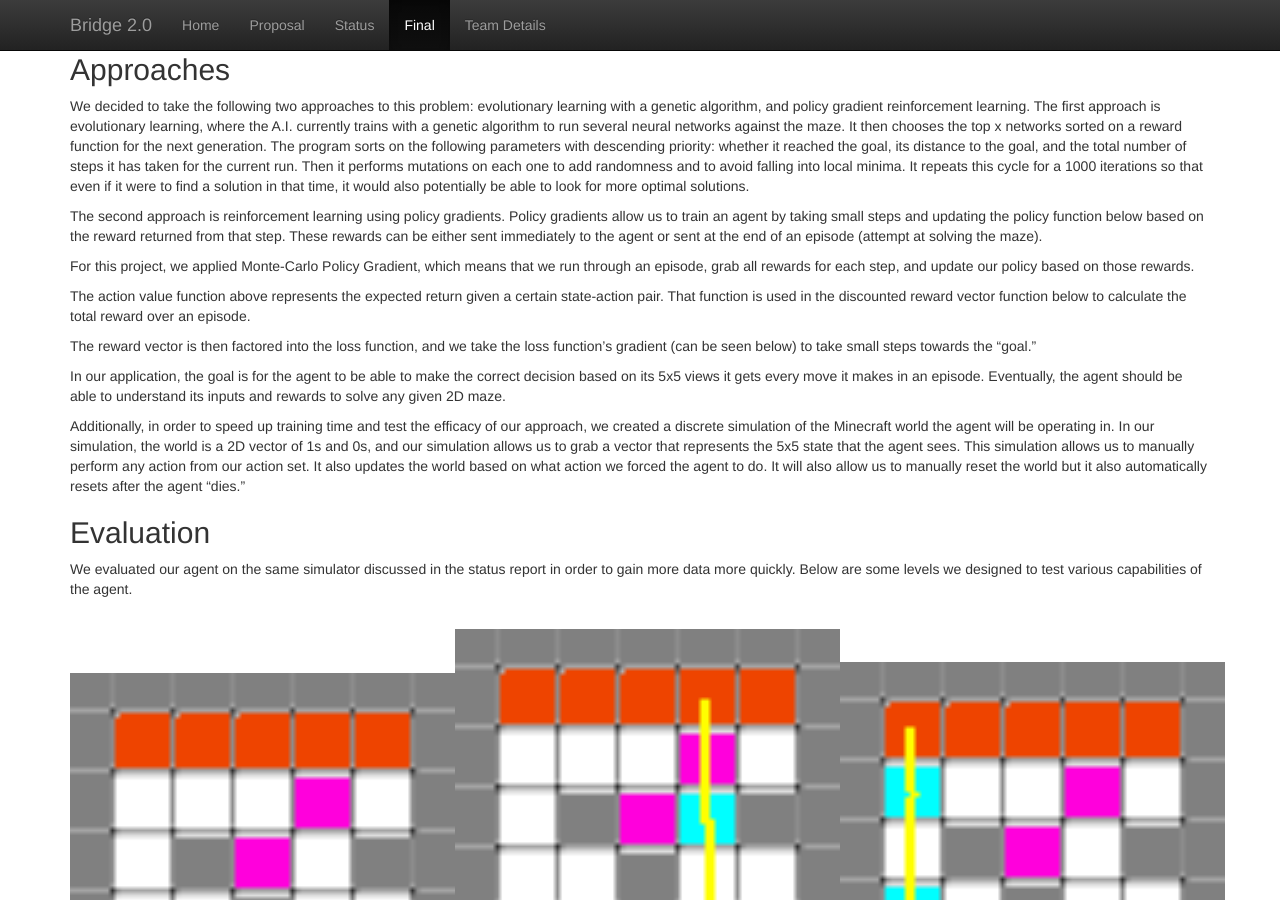
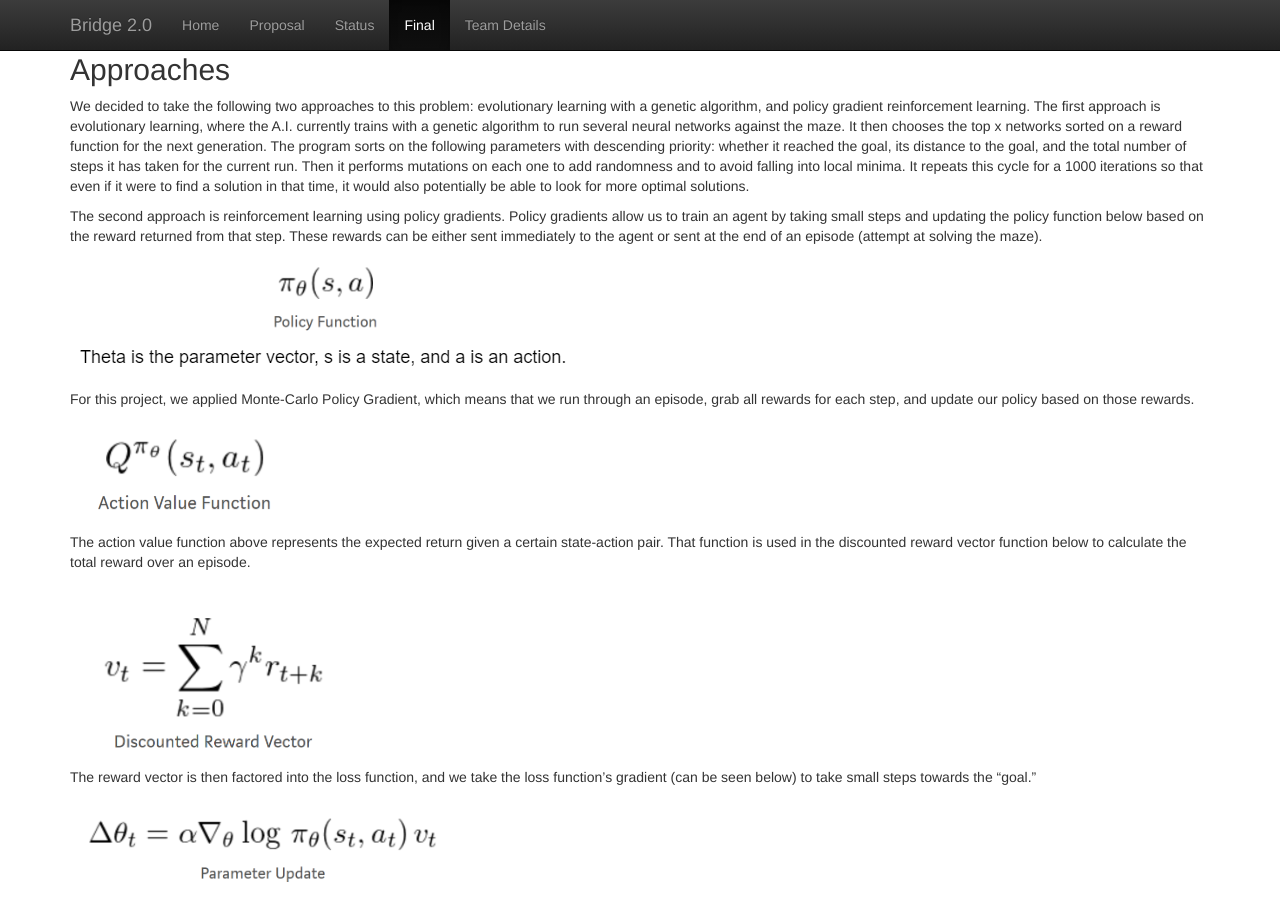
Before and after one commit to dwunderly/000000-Half-a-Dozen-Eggs, a Jekyll site: the page built from docs/final.md, in a window 1280 px wide and 900 px high, scrolled down 1205 px. Built offline with Jekyll 4.4.1, drawn with Linux system fonts in a browser that asks for light colours.

Commit message:
added images

```diff
--- a/docs/final.md
+++ b/docs/final.md
@@ -23,12 +23,19 @@ The first approach is evolutionary learning, where the A.I. currently trains wit
 
 The second approach is reinforcement learning using policy gradients. Policy gradients allow us to train an agent by taking small steps and updating the policy function below based on the reward returned from that step. These rewards can be either sent immediately to the agent or sent at the end of an episode (attempt at solving the maze).
 
+<img src="Untitled.png">
 
 For this project, we applied Monte-Carlo Policy Gradient, which means that we run through an episode, grab all rewards for each step, and update our policy based on those rewards.
 
+<img src="Untitled1.png">
+
 The action value function above represents the expected return given a certain state-action pair. That function is used in the discounted reward vector function below to calculate the total reward over an episode.
 
+<img src="Untitled2.png">
+
 The reward vector is then factored into the loss function, and we take the loss function’s gradient (can be seen below) to take small steps towards the “goal.”
+
+<img src="Untitled3.png">
 
 In our application, the goal is for the agent to be able to make the correct decision based on its 5x5 views it gets every move it makes in an episode. Eventually, the agent should be able to understand its inputs and rewards to solve any given 2D maze.
 
```
Also changed, not shown: docs/Untitled.png (added), docs/Untitled1.png (added), docs/Untitled2.png (added), docs/Untitled3.png (added).
